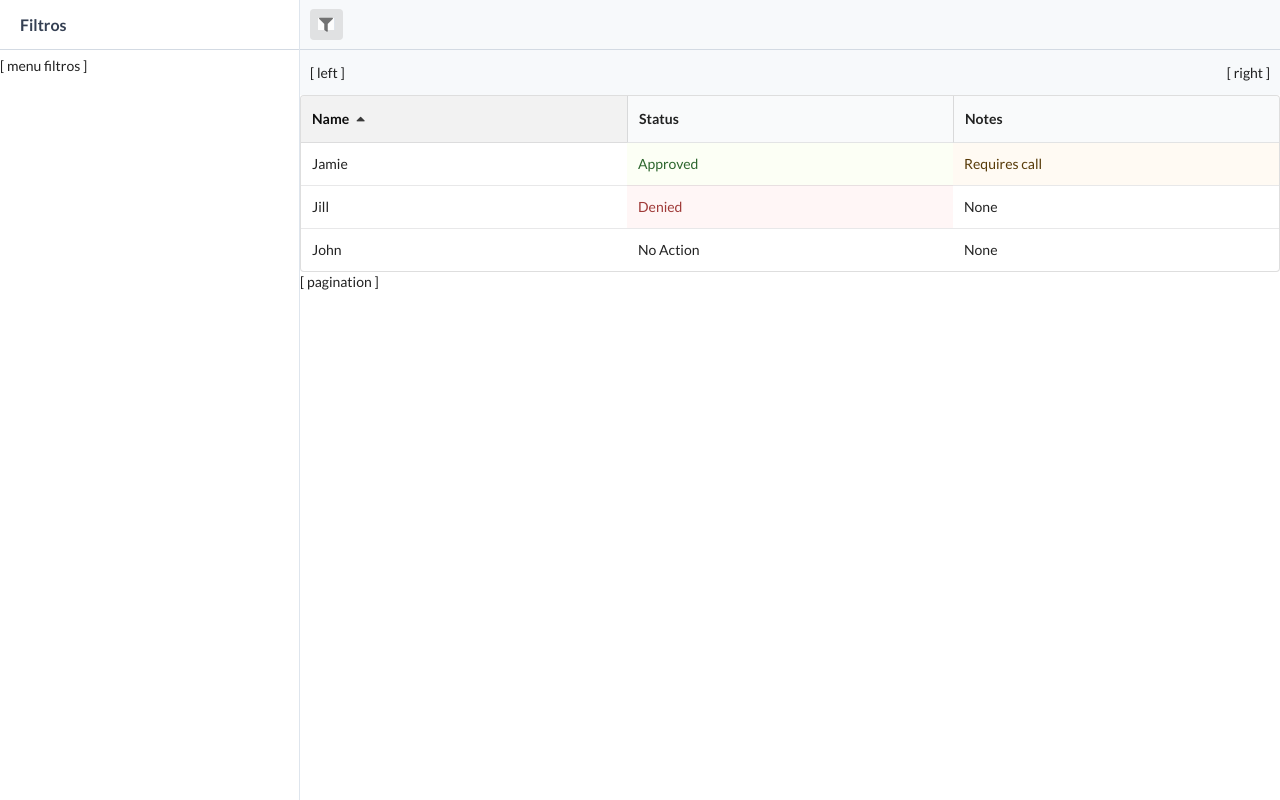
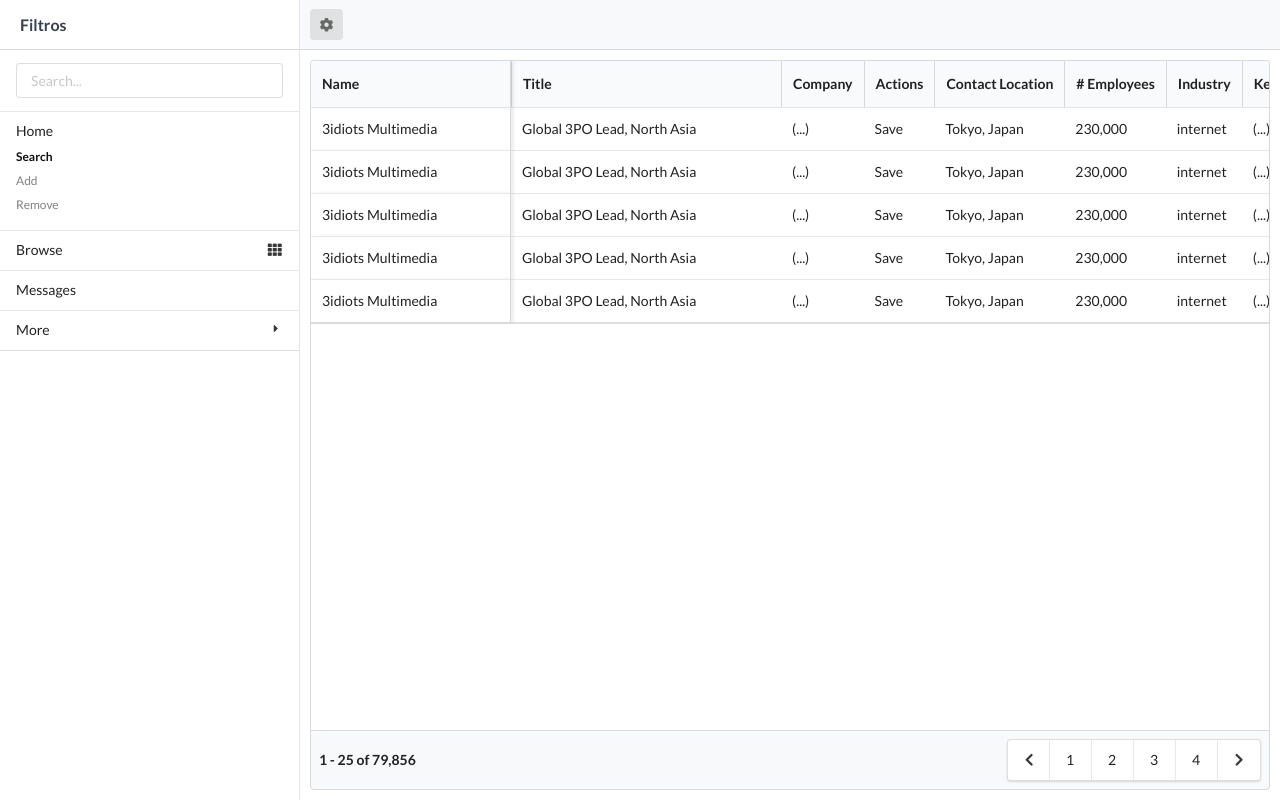
Before and after one commit to besopmac/angular-semantic-ui, a plain HTML site: page index.html in a window 1280 px wide. Drawn offline with nearby package versions, Linux system fonts and the light colour scheme.

Commit message:
Estrutura Finalizada

```diff
--- a/css/main.css
+++ b/css/main.css
@@ -37,6 +37,7 @@ body {
   width: 100%;
   height: 50px;
   display: flex;
+  min-height: 50px;
   align-items: center;
   padding: 0 12px 0 20px;
   background-color: #fff;
@@ -55,9 +56,10 @@ body {
 
 .filter__content {
   overflow-y: auto;
-  padding-top: 6px;
 }
 
+
+/* MAIN CONTENT */
 .main {
   flex: 1;
   display: flex;
@@ -69,6 +71,7 @@ body {
   height: 50px;
   display: flex;
   padding: 0 10px;
+  min-height: 50px;
   position: relative;
   align-items: center;
   justify-content: flex-start;
@@ -77,36 +80,69 @@ body {
 }
 
 .main__content {
-  flex: 1;
-  display: flex;
-  overflow: hidden;
-  flex-direction: column;
-  background-color: #fff;
+  width: 100%;
+  display: grid;
+  padding: 10px 10px 0;
+  height: calc(100% - 60px);
+  grid-template-rows: auto 60px;
 }
 
-.main__content > .tools {
-  height: 45px;
-  padding: 0 10px;
-  box-shadow: none;
+.main__content > .table__wrapper {
+  width: 100%;
+  height: 100%;
+  overflow: auto;
   position: relative;
-  border-bottom: none;
-  background-color: #f7f9fb;
+  border-style: solid;
+  border-color: #d3dae3;
+  background-color: #ffffff;
+  border-top-left-radius: 4px;
+  border-top-right-radius: 4px;
+  border-width: 1px 1px 0px 1px;
 }
 
-
-.tools__wrapper {
-  height: 100%;
-  display: flex;
-  flex-wrap: nowrap;
-  align-items: center;
+.main__content > .table__wrapper > table {
+  border-width: 0px 0px 2px 0px;
+  border-radius: 0;
 }
 
-.tools__wrapper > div {
-  display: flex;
-  flex: 1 1 auto;
-  align-items: center;
+.main__content > .table__wrapper > table th {
+  position: sticky;
+  z-index: 3;
+  left: 0;
+  top: 0;
 }
 
-.tools__wrapper > .right {
-  justify-content: flex-end;
+.main__content > .table__wrapper > table th:first-child {
+  box-shadow: 3px 0px 3px rgb(0 0 0 / 7%);
+  border-right: 1px solid #d3dae3;
+  min-width: 200px;
+  z-index: 4;
 }
+
+.main__content > .table__wrapper > table td:first-child {
+  box-shadow: 3px 0px 3px rgb(0 0 0 / 7%);
+  border-right: 1px solid #d3dae3;
+  background-color: #ffffff;
+  min-width: 200px;
+  position: sticky;
+  margin-top: 1px;
+  z-index: 2;
+  left: 0;
+}
+
+.main__content > .pagination__wrapper {
+  height: 60px;
+  display: flex;
+  min-height: 60px;
+  padding: 16px 8px;
+  align-items: center;
+  background-color: #f7f9fb;
+  border: 1px solid #d3dae3;
+  justify-content: space-between;
+  border-bottom-left-radius: 4px;
+  border-bottom-right-radius: 4px;
+}
+
+.main__content > .pagination__wrapper > .range {
+  margin-top: 14px;
+}
--- a/index.html
+++ b/index.html
@@ -17,56 +17,143 @@
       </div>
 
       <div class="filter__content">
-        [ menu filtros ]
+        <div class="ui fluid vertical menu" style="border-radius: 0; border-width: 0 0 1px 0;">
+          <div class="item">
+            <div class="ui input"><input type="text" placeholder="Search..."></div>
+          </div>
+          <div class="item">
+            Home
+            <div class="menu">
+              <a class="active item">Search</a>
+              <a class="item">Add</a>
+              <a class="item">Remove</a>
+            </div>
+          </div>
+          <a class="item">
+            <i class="grid layout icon"></i> Browse
+          </a>
+          <a class="item">
+            Messages
+          </a>
+          <div class="ui dropdown item">
+            More
+            <i class="dropdown icon"></i>
+            <div class="menu">
+              <a class="item"><i class="edit icon"></i> Edit Profile</a>
+              <a class="item"><i class="globe icon"></i> Choose Language</a>
+              <a class="item"><i class="settings icon"></i> Account Settings</a>
+            </div>
+          </div>
+        </div>
       </div>
     </aside>
 
     <main class="main">
       <div class="main__header">
         <button class="ui compact icon button">
-          <i class="filter icon"></i>
+          <i class="cog icon"></i>
         </button>
       </div>
 
       <div class="main__content">
-        <div class="tools">
-          <div class="tools__wrapper">
-            <div>[ left ]</div>
-            <div class="right">[ right ]</div>
-          </div>
-        </div>
-
         <div class="table__wrapper">
-          <table class="ui sortable fixed table">
+          <table class="ui sortable table">
             <thead>
               <tr>
-                <th class="sorted ascending">Name</th>
-                <th class="">Status</th>
-                <th class="">Notes</th>
+                <th>Name</th>
+                <th style="min-width: 270px;">Title</th>
+                <th style="width: 180px;">Company</th>
+                <th style="width: 310px;">Actions</th>
+                <th style="width: 250px;">Contact Location</th>
+                <th style="width: 100px;"># Employees</th>
+                <th style="width: 150px;">Industry</th>
+                <th style="width: 150px;">Keywords</th>
+                <th style="width: 140px;">Contact Stage</th>
+                <th style="width: 140px;">Contact Last Activity</th>
+                <th style="width: 120px;">Contact Owner</th>
               </tr>
             </thead>
             <tbody>
               <tr>
-                <td>Jamie</td>
-                <td class="positive">Approved</td>
-                <td class="warning">Requires call</td>
+                <td>3idiots Multimedia</td>
+                <td>Global 3PO Lead, North Asia</td>
+                <td>(...)</td>
+                <td>Save</td>
+                <td>Tokyo, Japan</td>
+                <td>230,000</td>
+                <td>internet</td>
+                <td>(...)</td>
+                <td>Net New</td>
+                <td>(...)</td>
+                <td>(...)</td>
               </tr>
               <tr>
-                <td>Jill</td>
-                <td class="negative">Denied</td>
-                <td>None</td>
+                <td>3idiots Multimedia</td>
+                <td>Global 3PO Lead, North Asia</td>
+                <td>(...)</td>
+                <td>Save</td>
+                <td>Tokyo, Japan</td>
+                <td>230,000</td>
+                <td>internet</td>
+                <td>(...)</td>
+                <td>Net New</td>
+                <td>(...)</td>
+                <td>(...)</td>
               </tr>
               <tr>
-                <td>John</td>
-                <td>No Action</td>
-                <td>None</td>
+                <td>3idiots Multimedia</td>
+                <td>Global 3PO Lead, North Asia</td>
+                <td>(...)</td>
+                <td>Save</td>
+                <td>Tokyo, Japan</td>
+                <td>230,000</td>
+                <td>internet</td>
+                <td>(...)</td>
+                <td>Net New</td>
+                <td>(...)</td>
+                <td>(...)</td>
+              </tr>
+              <tr>
+                <td>3idiots Multimedia</td>
+                <td>Global 3PO Lead, North Asia</td>
+                <td>(...)</td>
+                <td>Save</td>
+                <td>Tokyo, Japan</td>
+                <td>230,000</td>
+                <td>internet</td>
+                <td>(...)</td>
+                <td>Net New</td>
+                <td>(...)</td>
+                <td>(...)</td>
+              </tr>
+              <tr>
+                <td>3idiots Multimedia</td>
+                <td>Global 3PO Lead, North Asia</td>
+                <td>(...)</td>
+                <td>Save</td>
+                <td>Tokyo, Japan</td>
+                <td>230,000</td>
+                <td>internet</td>
+                <td>(...)</td>
+                <td>Net New</td>
+                <td>(...)</td>
+                <td>(...)</td>
               </tr>
             </tbody>
           </table>
         </div>
 
-        <div class="pagination">
-          [ pagination ]
+        <div class="pagination__wrapper">
+          <h5 class="range">1 - 25 of 79,856</h5>
+
+          <div class="ui pagination menu">
+            <a class="icon item"><i class="left chevron icon"></i></a>
+            <a class="item">1</a>
+            <a class="item">2</a>
+            <a class="item">3</a>
+            <a class="item">4</a>
+            <a class="icon item"><i class="right chevron icon"></i></a>
+          </div>
         </div>
       </div>
     </main>
```
